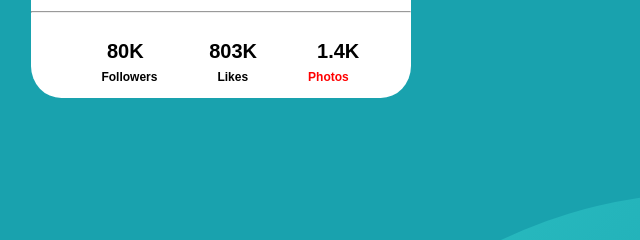
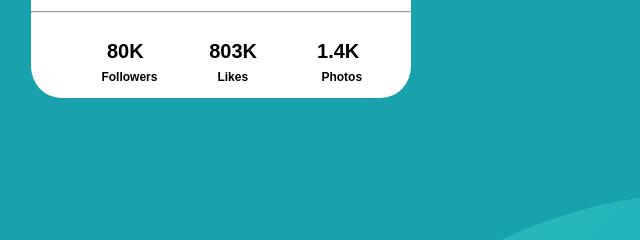
Before and after one commit to Abdulkeza/assignment, a plain HTML site: page index.html in a window 1280 px wide. Shown: the part 430-670 px from the top of the page, 419-1059 px from the left. Drawn offline with Linux system fonts and the light colour scheme.

Commit message:
solved assignment

```diff
--- a/index.html
+++ b/index.html
@@ -26,7 +26,7 @@
             <ul id="footer">
                 <li><b>Followers</b></li>
                 <li><b>Likes</b></li>
-                <li id="pc"><b>Photos</b></li>
+                <li><b>&nbsp &nbsp&nbsp;Photos</b></li>
             </ul><br>
 
 
--- a/style.css
+++ b/style.css
@@ -84,9 +84,9 @@ ul li {
     /* display: center; */
 }
 
-#pc {
+/* #pc {
     display: flex;
     justify-content: flex-end;
     color: red;
     /* margin-right: -10px; */
-}
+} */
```
